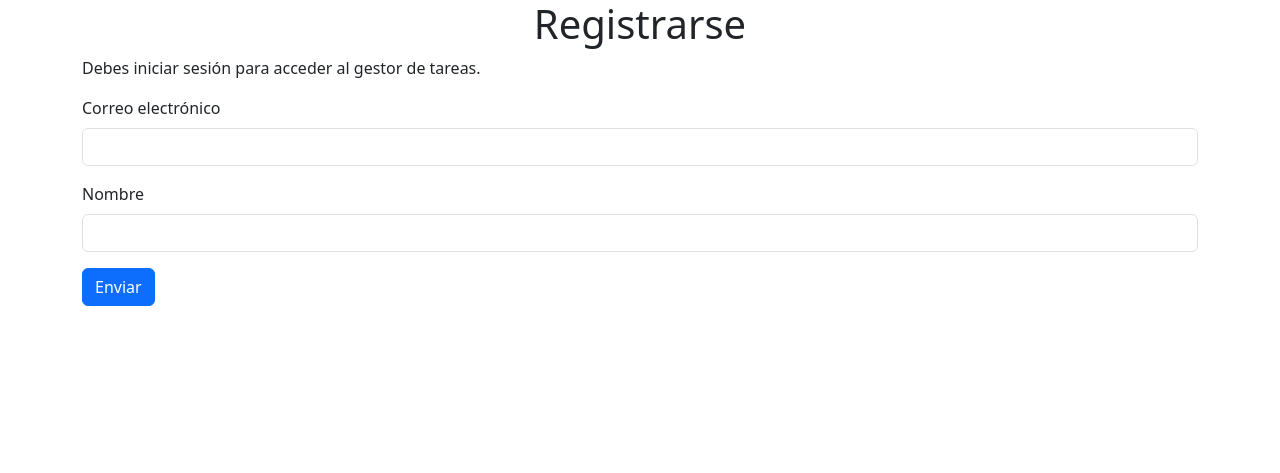
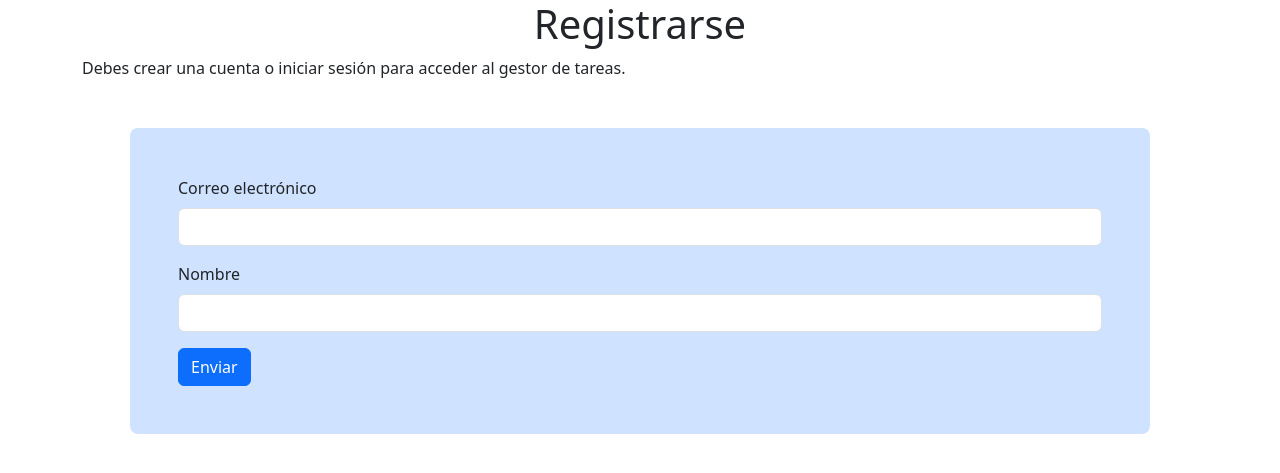
Before and after one commit to Ibarrita/gestor-tareas, a Flask app: template templates/index.html in a window 1280 px wide. Shown: the top 473 px of the page. Run offline with Flask 3, Linux system fonts and the light colour scheme; the template is opened without the code that fills it, so the values that code supplies are empty.

Commit message:
se mejoro la página

```diff
--- a/templates/index.html
+++ b/templates/index.html
@@ -2,7 +2,8 @@
 
 {% block content %}
 <h1 class="text-center">Registrarse</h1>
-<p>Debes iniciar sesión para acceder al gestor de tareas.</p>
+<p>Debes crear una cuenta o iniciar sesión para acceder al gestor de tareas.</p>
+<div class="m-5 p-5 bg-primary-subtle rounded-3">
     <form action="/registrarse" method="post">
         <div class="mb-3">
             <label for="email" class="form-label">Correo electrónico</label>
@@ -14,4 +15,5 @@
         </div>
         <button type="submit" class="btn btn-primary">Enviar</button>
     </form>
+</div>
 {% endblock %}
```
Lines whose indentation alone changed are shown as unchanged.
